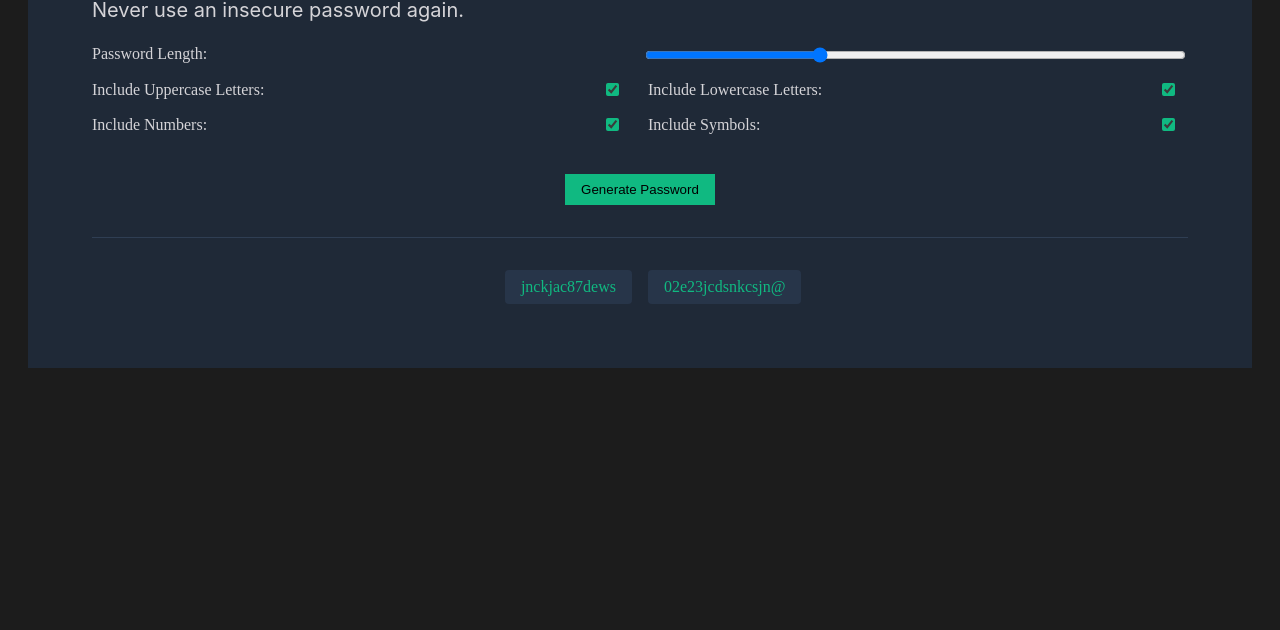
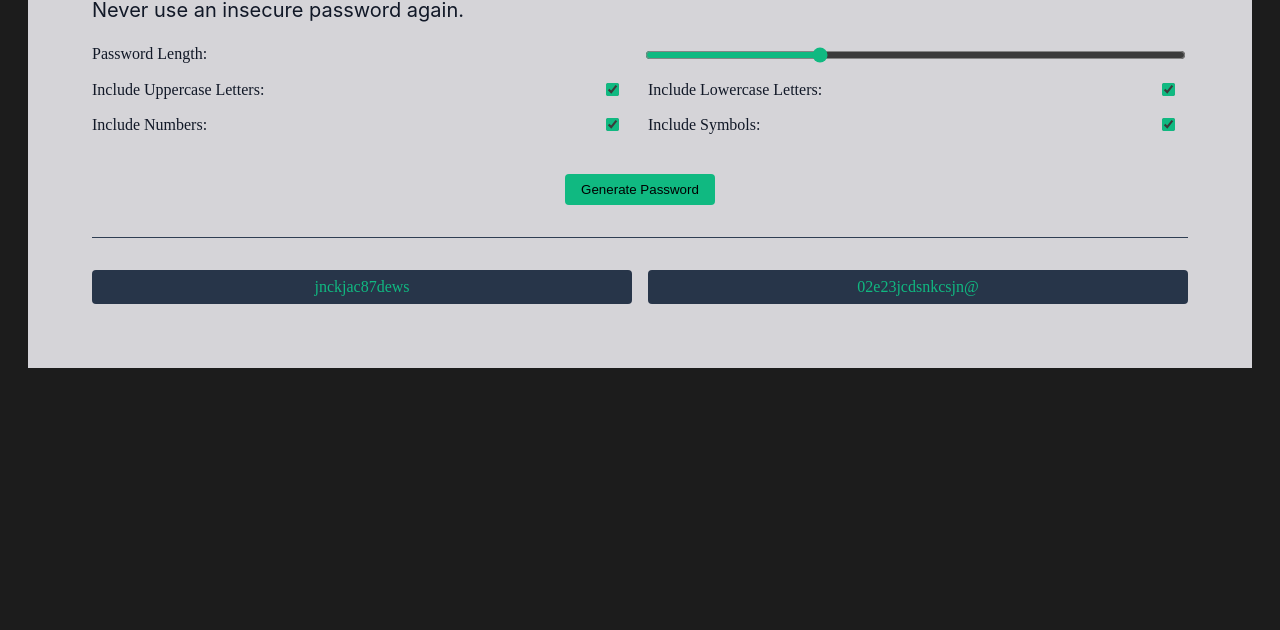
Before and after one commit to fringe4life/password-generator, a plain HTML site: page index.html in a window 1280 px wide. Shown: the part 170-800 px from the top of the page. Drawn offline with Linux system fonts and the light colour scheme.

Commit message:
have implemented light/dark theme. Have started using a container to manage password results overflow.

```diff
--- a/index.css
+++ b/index.css
@@ -12,6 +12,12 @@
   syntax: '<color>';
   inherits: false;
   initial-value: #273549;
+}
+
+@property --border-radius {
+  syntax: '<length>';
+  inherits: false;
+  initial-value: 4px;
 }
 
 @property --border-bottom-color {
@@ -29,6 +35,23 @@
   inherits: false;
   initial-value: #1f2937;
 }
+
+@property --header-light-theme {
+  syntax: '<color>';
+  inherits: false;
+  initial-value: #111827;
+}
+
+@property --light-green {
+  syntax: '<color>';
+  inherits: false;
+  initial-value: #ecfdf5;
+}
+
+html {
+  color-scheme: dark light;
+}
+
 body {
   margin: 0;
   padding: 1.75em;
@@ -36,18 +59,20 @@ body {
 }
 
 .wrapper {
-  background-color: var(--dark-blue);
+  color: var(--header-light-theme);
   display: grid;
   grid-template-columns: repeat(2, 1fr);
 
-  color: var(--light-grey);
+  background-color: var(--light-grey);
+
   gap: 1em;
 }
 #input {
   padding: 3em 4em 0 4em;
 }
 #output {
-  padding-bottom: 3em;
+  padding: 0 4em 3em 4em;
+  container-type: inline-size;
 }
 
 header {
@@ -77,7 +102,7 @@ h1 {
 }
 
 h2 {
-  color: var(--grey);
+  color: var(--header-light-theme);
   font-family: Inter;
   font-size: 20px;
   font-weight: 400;
@@ -109,11 +134,12 @@ form {
     gap: 1em;
     align-items: center;
     text-wrap: balance;
-    & > * {
-      accent-color: var(--green);
-      cursor: pointer;
-    }
   }
+}
+
+input {
+  accent-color: var(--green);
+  cursor: pointer;
 }
 
 button {
@@ -122,20 +148,39 @@ button {
   border: none;
   cursor: pointer;
   background-color: var(--green);
+  /* color: var(--light-grey); */
   grid-column: 1/-1;
   place-self: center;
+}
+
+.password,
+button {
+  border-radius: var(--border-radius);
 }
 
 .password {
   background-color: var(--light-blue);
   color: var(--green);
   padding: 8px 16px;
-  border-radius: 4px;
-  /* width: clamp(50%, 3.5em, 80%); */
+  text-align: center;
+  text-wrap: no-wrap;
 }
-#result1 {
-  place-self: end;
+
+@container (width < 48ch) {
+  .password {
+    grid-column: 1/-1;
+  }
+  p {
+    margin: 0;
+  }
 }
-#result2 {
-  place-self: start;
+
+@media (prefers-color-scheme: dark) {
+  .wrapper {
+    background-color: var(--dark-blue);
+    color: var(--light-grey);
+  }
+  h2 {
+    color: var(--grey);
+  }
 }
```
Also changed, not shown: package.json (deleted, +0 -14 lines), vite.config.js (deleted, +0 -7 lines), README.md.
